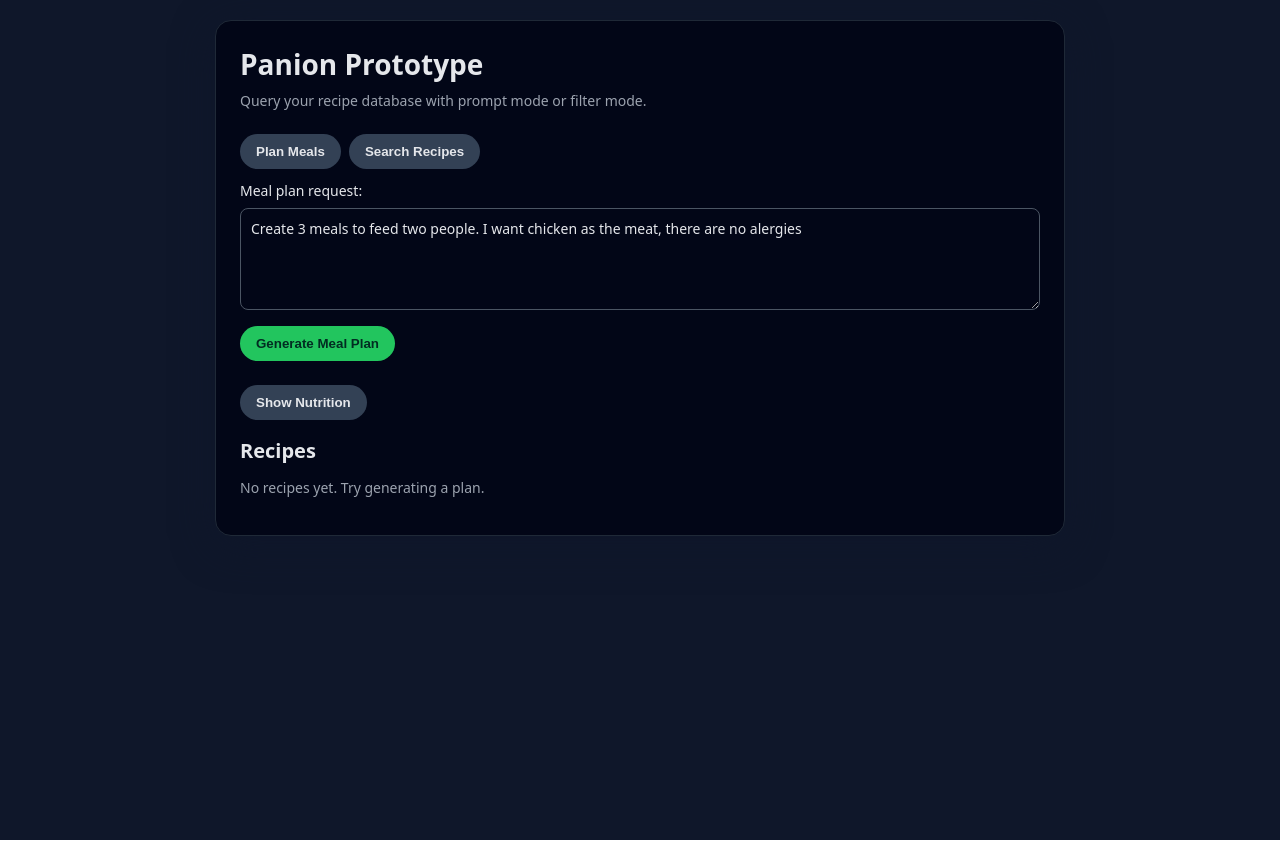
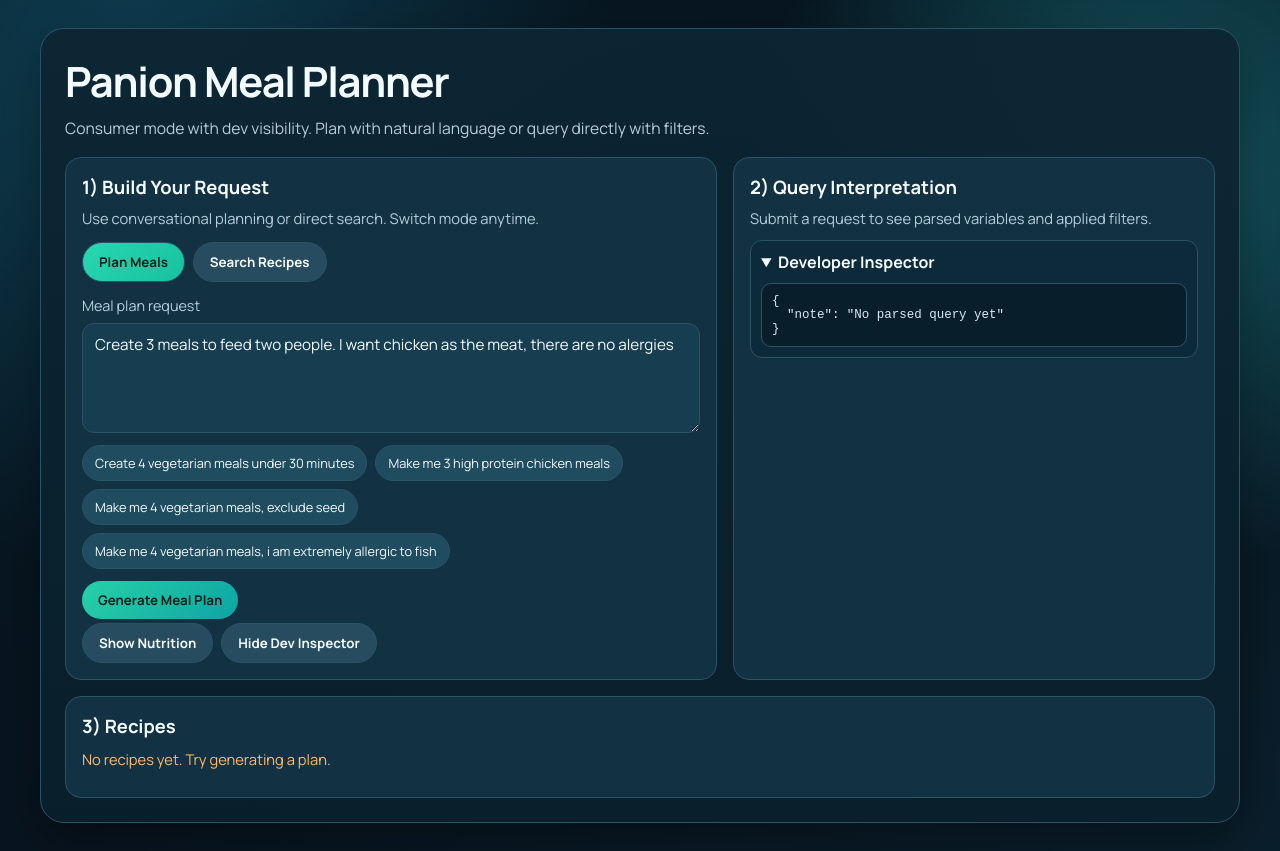
Before and after one commit to jakewalshh/Final-Year-Project, a React (Create React App) app in the folder frontend/: page / in a window 1280 px wide. Built offline with nearby package versions, Linux system fonts and the light colour scheme.

Commit message:
styling changes

```diff
--- a/frontend/src/App.css
+++ b/frontend/src/App.css
@@ -1,54 +1,131 @@
+@import url("https://fonts.googleapis.com/css2?family=Manrope:wght@400;500;700;800&display=swap");
+
+:root {
+  --bg-main: #061923;
+  --bg-card: #0d2431;
+  --bg-panel: #123142;
+  --bg-soft: #173d51;
+  --text-main: #f3fbff;
+  --text-dim: #b5ceda;
+  --accent: #27d0a8;
+  --accent-strong: #0ea5a3;
+  --warning: #ffba6a;
+  --danger: #ff9494;
+  --line: #2a5366;
+  --shadow: 0 18px 50px rgba(0, 0, 0, 0.35);
+}
+
+* {
+  box-sizing: border-box;
+}
+
+body {
+  margin: 0;
+}
+
 .page {
   min-height: 100vh;
   margin: 0;
-  padding: 20px;
-  background-color: #0f172a;
-  color: #e5e7eb;
-  font-family: system-ui, -apple-system, BlinkMacSystemFont, sans-serif;
-  display: flex;
-  justify-content: center;
-  align-items: flex-start;
+  padding: 28px;
+  color: var(--text-main);
+  font-family: "Manrope", "Avenir Next", "Segoe UI", sans-serif;
+  background: radial-gradient(circle at 10% 10%, #0f3f53 0%, transparent 35%),
+    radial-gradient(circle at 90% 20%, #145a63 0%, transparent 30%),
+    linear-gradient(145deg, #061923 0%, #08141f 50%, #0a1f2c 100%);
 }
 
 .card {
-  max-width: 800px;
-  width: 100%;
-  background-color: #020617;
-  border-radius: 16px;
+  max-width: 1200px;
+  margin: 0 auto;
+  border-radius: 24px;
+  border: 1px solid var(--line);
+  background: linear-gradient(180deg, rgba(12, 37, 50, 0.95), rgba(9, 31, 44, 0.96));
+  box-shadow: var(--shadow);
   padding: 24px;
-  box-shadow: 0 10px 40px rgba(15, 23, 42, 0.8);
-  border: 1px solid #1f2937;
+}
+
+.hero {
+  margin-bottom: 18px;
 }
 
 .title {
-  margin: 0 0 8px;
-  font-size: 28px;
+  margin: 0;
+  font-size: clamp(1.8rem, 3.6vw, 2.6rem);
+  letter-spacing: -0.03em;
 }
 
 .subtitle {
-  margin: 0 0 20px;
-  color: #9ca3af;
-  font-size: 14px;
+  margin: 8px 0 0;
+  color: var(--text-dim);
+  font-size: 0.98rem;
+}
+
+.layout-grid {
+  display: grid;
+  grid-template-columns: 1.15fr 0.85fr;
+  gap: 16px;
+}
+
+.panel {
+  background: var(--bg-panel);
+  border: 1px solid var(--line);
+  border-radius: 16px;
+  padding: 16px;
+}
+
+.panel-title {
+  margin: 0;
+  font-size: 1.15rem;
+}
+
+.panel-description {
+  margin: 8px 0 0;
+  font-size: 0.92rem;
+  color: var(--text-dim);
+}
+
+.mode-switch {
+  display: flex;
+  gap: 8px;
+  margin-top: 14px;
+  margin-bottom: 14px;
 }
 
 .form {
   display: flex;
   flex-direction: column;
   gap: 12px;
-  margin-bottom: 20px;
-}
-
-.mode-switch {
-  display: flex;
-  gap: 8px;
-  margin-bottom: 12px;
 }
 
 .label {
   display: flex;
   flex-direction: column;
   gap: 8px;
-  font-size: 14px;
+  font-size: 0.9rem;
+  color: var(--text-dim);
+}
+
+.textarea,
+.input {
+  width: 100%;
+  border-radius: 12px;
+  border: 1px solid var(--line);
+  background: var(--bg-soft);
+  color: var(--text-main);
+  padding: 10px 12px;
+  font-family: inherit;
+  font-size: 0.95rem;
+}
+
+.textarea {
+  min-height: 110px;
+  resize: vertical;
+}
+
+.textarea:focus,
+.input:focus {
+  outline: 2px solid rgba(39, 208, 168, 0.45);
+  border-color: var(--accent);
 }
 
 .filter-grid {
@@ -57,107 +134,198 @@
   gap: 10px;
 }
 
-.textarea {
-  min-height: 80px;
-  padding: 10px;
-  border-radius: 8px;
-  border: 1px solid #4b5563;
-  background-color: #020617;
-  color: #e5e7eb;
-  resize: vertical;
-  font-family: inherit;
-  font-size: 14px;
+.quick-prompts {
+  display: flex;
+  flex-wrap: wrap;
+  gap: 8px;
 }
 
-.input {
-  padding: 10px;
-  border-radius: 8px;
-  border: 1px solid #4b5563;
-  background-color: #020617;
-  color: #e5e7eb;
+.quick-prompt {
+  border: 1px solid var(--line);
+  background: #204c60;
+  color: var(--text-main);
+  border-radius: 999px;
+  padding: 8px 12px;
   font-family: inherit;
-  font-size: 14px;
+  font-size: 0.8rem;
+  cursor: pointer;
+}
+
+.quick-prompt:hover {
+  background: #28607a;
 }
 
 .button {
-  margin-top: 4px;
+  align-self: flex-start;
+  border: 0;
+  border-radius: 999px;
   padding: 10px 16px;
-  border-radius: 9999px;
-  border: none;
-  background-color: #22c55e;
-  color: #022c22;
-  font-weight: 600;
+  font-family: inherit;
+  font-weight: 700;
   cursor: pointer;
-  align-self: flex-start;
+  background: linear-gradient(130deg, var(--accent), var(--accent-strong));
+  color: #03211d;
 }
 
 .button:disabled {
-  opacity: 0.7;
+  opacity: 0.65;
   cursor: not-allowed;
 }
 
 .button.secondary {
-  background-color: #334155;
-  color: #e5e7eb;
+  background: #284c5f;
+  color: var(--text-main);
+  border: 1px solid var(--line);
 }
 
-.active-mode {
-  background-color: #0ea5e9;
-  color: #082f49;
+.button.active-mode {
+  background: linear-gradient(135deg, #29d7b2, #17c19f);
+  color: #00211d;
+}
+
+.toggle-row {
+  margin-top: 4px;
+  display: flex;
+  gap: 8px;
+  flex-wrap: wrap;
 }
 
 .error {
-  color: #fca5a5;
-  margin-top: 8px;
+  margin: 4px 0 0;
+  color: var(--danger);
+  font-size: 0.92rem;
+}
+
+.summary-block {
+  display: flex;
+  flex-direction: column;
+  gap: 7px;
+  margin-top: 10px;
+}
+
+.summary-row {
+  display: grid;
+  grid-template-columns: 145px 1fr;
+  gap: 8px;
+  align-items: start;
+  font-size: 0.9rem;
+}
+
+.summary-key {
+  color: var(--text-dim);
+  font-weight: 600;
+}
+
+.summary-value {
+  color: var(--text-main);
+}
+
+.dev-details {
+  margin-top: 12px;
+  border: 1px solid var(--line);
+  border-radius: 12px;
+  background: #0d2a3a;
+  padding: 10px;
+}
+
+.dev-details summary {
+  cursor: pointer;
+  font-weight: 700;
+}
+
+.dev-details pre {
+  margin: 10px 0 0;
+  padding: 10px;
+  border-radius: 10px;
+  background: #081f2b;
+  border: 1px solid var(--line);
+  color: #d5ecf6;
+  font-size: 0.78rem;
+  max-height: 260px;
+  overflow: auto;
 }
 
 .results {
   margin-top: 16px;
+  background: var(--bg-panel);
+  border: 1px solid var(--line);
+  border-radius: 16px;
+  padding: 16px;
 }
 
 .results-title {
-  font-size: 20px;
-  margin-bottom: 8px;
+  margin: 0 0 10px;
+  font-size: 1.15rem;
 }
 
 .no-results {
-  color: #9ca3af;
-  font-size: 14px;
+  margin: 0;
+  color: var(--warning);
+  font-size: 0.92rem;
+}
+
+.recipe-grid {
+  margin-top: 12px;
+  display: grid;
+  grid-template-columns: repeat(2, minmax(0, 1fr));
+  gap: 12px;
 }
 
 .recipe-card {
-  margin-top: 12px;
+  border: 1px solid var(--line);
+  border-radius: 14px;
+  background: #0f2f40;
   padding: 12px;
-  border-radius: 12px;
-  background-color: #020617;
-  border: 1px solid #1f2937;
 }
 
 .recipe-title {
-  margin: 0 0 4px;
-  font-size: 18px;
+  margin: 0;
+  font-size: 1.03rem;
 }
 
-.query-summary {
-  margin: 12px 0;
-  padding: 10px 12px;
-  border-radius: 12px;
-  background-color: #020617;
-  border: 1px solid #1f2937;
+.recipe-meta {
+  margin-top: 8px;
+  display: flex;
+  flex-wrap: wrap;
+  gap: 6px;
 }
 
-.query-text {
-  margin: 0;
-  font-size: 14px;
-  color: #9ca3af;
+.chip {
+  border-radius: 999px;
+  border: 1px solid var(--line);
+  background: #20485b;
+  padding: 3px 8px;
+  font-size: 0.74rem;
+  color: #d1e8f1;
+}
+
+.tag-chip {
+  background: #1f5c58;
+  border-color: #2f7f79;
+}
+
+.recipe-copy {
+  margin-top: 10px;
+  font-size: 0.89rem;
+  color: #e5f4fa;
+}
+
+.recipe-copy ol {
+  margin: 8px 0 0;
+  padding-left: 18px;
+}
+
+.recipe-copy p {
+  margin: 8px 0 0;
 }
 
 .nutrition-panel {
   margin-top: 10px;
   padding: 10px;
-  border: 1px solid #334155;
+  border: 1px solid var(--line);
   border-radius: 10px;
-  background-color: #0b1224;
+  background: #0c2735;
+  font-size: 0.87rem;
 }
 
 .nutrition-panel ul {
@@ -165,12 +333,36 @@
   padding-left: 20px;
 }
 
-@media (max-width: 700px) {
-  .filter-grid {
+@media (max-width: 980px) {
+  .layout-grid {
     grid-template-columns: 1fr;
+  }
+
+  .recipe-grid {
+    grid-template-columns: 1fr;
+  }
+}
+
+@media (max-width: 640px) {
+  .page {
+    padding: 12px;
+  }
+
+  .card {
+    padding: 14px;
+    border-radius: 14px;
   }
 
   .mode-switch {
     flex-direction: column;
   }
+
+  .filter-grid {
+    grid-template-columns: 1fr;
+  }
+
+  .summary-row {
+    grid-template-columns: 1fr;
+    gap: 3px;
+  }
 }
--- a/frontend/src/App.js
+++ b/frontend/src/App.js
@@ -3,6 +3,12 @@ import "./App.css";
 
 const PLAN_MEALS_URL = "http://localhost:8000/api/plan-meals/";
 const SEARCH_RECIPES_URL = "http://localhost:8000/api/recipes/search/";
+const QUICK_PROMPTS = [
+  "Create 4 vegetarian meals under 30 minutes",
+  "Make me 3 high protein chicken meals",
+  "Make me 4 vegetarian meals, exclude seed",
+  "Make me 4 vegetarian meals, i am extremely allergic to fish",
+];
 
 function App() {
   const [mode, setMode] = useState("plan");
@@ -24,6 +30,7 @@ function App() {
   const [loading, setLoading] = useState(false);
   const [error, setError] = useState("");
   const [showNutrition, setShowNutrition] = useState(false);
+  const [showDevInspector, setShowDevInspector] = useState(true);
 
   const formatNutritionValue = (value) => {
     if (value === null || value === undefined) return "N/A";
@@ -60,8 +67,6 @@ function App() {
       }
 
       const data = await response.json();
-
-      // Expecting { query: {...}, recipes: [...] }
       setRecipes(data.recipes || []);
       setParsedQuery(data.query || null);
       setNoResults(Boolean(data.no_results));
@@ -124,11 +129,45 @@ function App() {
     setSearchMeta(null);
   };
 
+  const renderQueryList = (title, values) => (
+    <div className="summary-row">
+      <span className="summary-key">{title}</span>
+      <span className="summary-value">
+        {Array.isArray(values) ? (values.length > 0 ? values.join(", ") : "none") : values || "none"}
+      </span>
+    </div>
+  );
+
+  const renderRecipeMeta = (recipe) => (
+    <div className="recipe-meta">
+      <span className="chip">{recipe.minutes ? `${recipe.minutes} min` : "time n/a"}</span>
+      <span className="chip">{recipe.n_ingredients ?? "?"} ingredients</span>
+      <span className="chip">{recipe.n_steps ?? "?"} steps</span>
+      {Array.isArray(recipe.tags) &&
+        recipe.tags.slice(0, 4).map((tag) => (
+          <span key={`${recipe.id}-${tag}`} className="chip tag-chip">
+            {tag}
+          </span>
+        ))}
+    </div>
+  );
+
   return (
     <div className="page">
       <div className="card">
-        <h1 className="title">Panion Prototype</h1>
-        <p className="subtitle">Query your recipe database with prompt mode or filter mode.</p>
+        <div className="hero">
+          <h1 className="title">Panion Meal Planner</h1>
+          <p className="subtitle">
+            Consumer mode with dev visibility. Plan with natural language or query directly with filters.
+          </p>
+        </div>
+
+        <div className="layout-grid">
+          <section className="panel panel-input">
+            <h2 className="panel-title">1) Build Your Request</h2>
+            <p className="panel-description">
+              Use conversational planning or direct search. Switch mode anytime.
+            </p>
 
             <div className="mode-switch">
               <button
@@ -150,13 +189,27 @@ function App() {
             {mode === "plan" && (
               <form onSubmit={handlePlanSubmit} className="form">
                 <label className="label">
-              Meal plan request:
+                  Meal plan request
                   <textarea
                     className="textarea"
                     value={userPrompt}
                     onChange={(e) => setUserPrompt(e.target.value)}
+                    placeholder="Example: Create 4 vegetarian meals under 30 minutes"
                   />
                 </label>
+
+                <div className="quick-prompts">
+                  {QUICK_PROMPTS.map((prompt) => (
+                    <button
+                      key={prompt}
+                      type="button"
+                      className="quick-prompt"
+                      onClick={() => setUserPrompt(prompt)}
+                    >
+                      {prompt}
+                    </button>
+                  ))}
+                </div>
 
                 <button type="submit" className="button" disabled={loading}>
                   {loading ? "Generating..." : "Generate Meal Plan"}
@@ -173,6 +226,7 @@ function App() {
                       className="input"
                       value={searchFilters.q}
                       onChange={(e) => setFilter("q", e.target.value)}
+                      placeholder="pasta bake"
                     />
                   </label>
 
@@ -182,6 +236,7 @@ function App() {
                       className="input"
                       value={searchFilters.ingredient}
                       onChange={(e) => setFilter("ingredient", e.target.value)}
+                      placeholder="chicken"
                     />
                   </label>
 
@@ -191,6 +246,7 @@ function App() {
                       className="input"
                       value={searchFilters.tag}
                       onChange={(e) => setFilter("tag", e.target.value)}
+                      placeholder="vegetarian"
                     />
                   </label>
 
@@ -235,6 +291,7 @@ function App() {
               </form>
             )}
 
+            <div className="toggle-row">
               <button
                 type="button"
                 className="button secondary"
@@ -242,57 +299,72 @@ function App() {
               >
                 {showNutrition ? "Hide Nutrition" : "Show Nutrition"}
               </button>
+              <button
+                type="button"
+                className="button secondary"
+                onClick={() => setShowDevInspector((prev) => !prev)}
+              >
+                {showDevInspector ? "Hide Dev Inspector" : "Show Dev Inspector"}
+              </button>
+            </div>
+            {error && <p className="error">{error}</p>}
+          </section>
 
-        {error && <p className="error">{error}</p>}
-
+          <section className="panel panel-summary">
+            <h2 className="panel-title">2) Query Interpretation</h2>
             {mode === "plan" && parsedQuery && (
-          <div className="query-summary">
-            <h2 className="results-title">Parsed Request</h2>
-            <p className="query-text">
-              <strong>Meals:</strong> {parsedQuery.num_meals} &nbsp;|&nbsp;
-              <strong>Main ingredient:</strong>{" "}
-              {parsedQuery.ingredient_keyword || "not specified"} &nbsp;|&nbsp;
-              <strong>Include tags:</strong>{" "}
-              {Array.isArray(parsedQuery.include_tags) && parsedQuery.include_tags.length > 0
-                ? parsedQuery.include_tags.join(", ")
-                : "none"}
-            </p>
-            <p className="query-text">
-              <strong>Exclude ingredients:</strong>{" "}
-              {Array.isArray(parsedQuery.exclude_ingredients) &&
-              parsedQuery.exclude_ingredients.length > 0
-                ? parsedQuery.exclude_ingredients.join(", ")
-                : "none"}
-              &nbsp;|&nbsp;
-              <strong>Max minutes:</strong> {parsedQuery.max_minutes ?? "none"}
-              &nbsp;|&nbsp;
-              <strong>Parser:</strong> {parsedQuery.parser_source || "rules"}
-            </p>
+              <div className="summary-block">
+                {renderQueryList("Meals", parsedQuery.num_meals)}
+                {renderQueryList("Main ingredient", parsedQuery.ingredient_keyword || "not specified")}
+                {renderQueryList("Include tags", parsedQuery.include_tags)}
+                {renderQueryList("Exclude ingredients", parsedQuery.exclude_ingredients)}
+                {renderQueryList("Max minutes", parsedQuery.max_minutes)}
+                {renderQueryList("Parser", parsedQuery.parser_source || "rules")}
               </div>
             )}
 
             {mode === "search" && searchMeta && (
-          <div className="query-summary">
-            <h2 className="results-title">Search Query Used</h2>
-            <p className="query-text">
-              <strong>Total matches:</strong> {searchMeta.total} &nbsp;|&nbsp;
-              <strong>Returned:</strong> {searchMeta.count} &nbsp;|&nbsp;
-              <strong>Limit:</strong> {searchMeta.limit} &nbsp;|&nbsp;
-              <strong>Offset:</strong> {searchMeta.offset}
-            </p>
-            <p className="query-text">
-              <strong>Active filters:</strong>{" "}
-              {Object.keys(searchMeta.activeFilters).length > 0
+              <div className="summary-block">
+                {renderQueryList("Total matches", searchMeta.total)}
+                {renderQueryList("Returned", searchMeta.count)}
+                {renderQueryList("Limit", searchMeta.limit)}
+                {renderQueryList("Offset", searchMeta.offset)}
+                {renderQueryList(
+                  "Active filters",
+                  Object.keys(searchMeta.activeFilters).length > 0
                     ? Object.entries(searchMeta.activeFilters)
                         .map(([key, value]) => `${key}=${value}`)
                         .join(", ")
-                : "none"}
-            </p>
+                    : "none"
+                )}
               </div>
             )}
 
-        <div className="results">
-          <h2 className="results-title">Recipes</h2>
+            {!parsedQuery && !searchMeta && (
+              <p className="panel-description">
+                Submit a request to see parsed variables and applied filters.
+              </p>
+            )}
+
+            {showDevInspector && (
+              <details className="dev-details" open>
+                <summary>Developer Inspector</summary>
+                <pre>
+                  {JSON.stringify(
+                    mode === "plan"
+                      ? parsedQuery || { note: "No parsed query yet" }
+                      : searchMeta || { note: "No search metadata yet" },
+                    null,
+                    2
+                  )}
+                </pre>
+              </details>
+            )}
+          </section>
+        </div>
+
+        <section className="results">
+          <h2 className="results-title">3) Recipes</h2>
 
           {recipes.length === 0 && !loading && !noResults && (
             <p className="no-results">No recipes yet. Try generating a plan.</p>
@@ -304,17 +376,18 @@ function App() {
             </p>
           )}
 
-
+          <div className="recipe-grid">
             {recipes.map((recipe) => (
-            <div key={recipe.id} className="recipe-card">
+              <article key={recipe.id} className="recipe-card">
                 <h3 className="recipe-title">{recipe.name}</h3>
-              <p>
+                {renderRecipeMeta(recipe)}
+                <p className="recipe-copy">
                   <strong>Ingredients:</strong>{" "}
                   {Array.isArray(recipe.ingredients)
                     ? recipe.ingredients.join(", ")
                     : recipe.ingredients}
                 </p>
-              <div>
+                <div className="recipe-copy">
                   <strong>Instructions:</strong>
                   {Array.isArray(recipe.instructions) && recipe.instructions.length > 0 ? (
                     <ol>
@@ -323,7 +396,10 @@ function App() {
                       ))}
                     </ol>
                   ) : (
-                  <p>{recipe.instructions || "Not included in search results. Open recipe detail endpoint for full steps."}</p>
+                    <p>
+                      {recipe.instructions ||
+                        "Not included in search results. Open recipe detail endpoint for full steps."}
+                    </p>
                   )}
                 </div>
 
@@ -336,14 +412,19 @@ function App() {
                       <li>Sugar (%DV): {formatNutritionValue(recipe.nutrition.sugar_pdv)}</li>
                       <li>Sodium (%DV): {formatNutritionValue(recipe.nutrition.sodium_pdv)}</li>
                       <li>Protein (%DV): {formatNutritionValue(recipe.nutrition.protein_pdv)}</li>
-                    <li>Saturated Fat (%DV): {formatNutritionValue(recipe.nutrition.saturated_fat_pdv)}</li>
-                    <li>Carbohydrates (%DV): {formatNutritionValue(recipe.nutrition.carbohydrates_pdv)}</li>
+                      <li>
+                        Saturated Fat (%DV): {formatNutritionValue(recipe.nutrition.saturated_fat_pdv)}
+                      </li>
+                      <li>
+                        Carbohydrates (%DV): {formatNutritionValue(recipe.nutrition.carbohydrates_pdv)}
+                      </li>
                     </ul>
                   </div>
                 )}
-            </div>
+              </article>
             ))}
           </div>
+        </section>
       </div>
     </div>
   );
```
Lines whose indentation alone changed are shown as unchanged.
